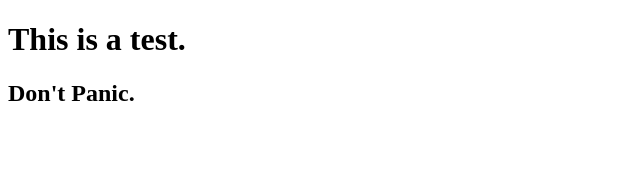
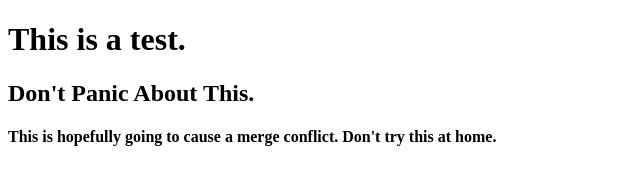
Before and after one commit to covalence-teach/git-practice, a plain HTML site: page index.html in a window 1280 px wide. Shown: the whole page, without its empty margins (0-640 px from the left). Drawn offline with Linux system fonts and the light colour scheme.

Commit message:
another slight change to index.html pt 2

```diff
--- a/index.html
+++ b/index.html
@@ -8,6 +8,7 @@
 </head>
 <body>
     <h1>This is a test.</h1>
-    <h2>Don't Panic.</h2>
+    <h2>Don't Panic About This.</h2>
+    <h4>This is hopefully going to cause a merge conflict. Don't try this at home.</h4>
 </body>
 </html>
```
